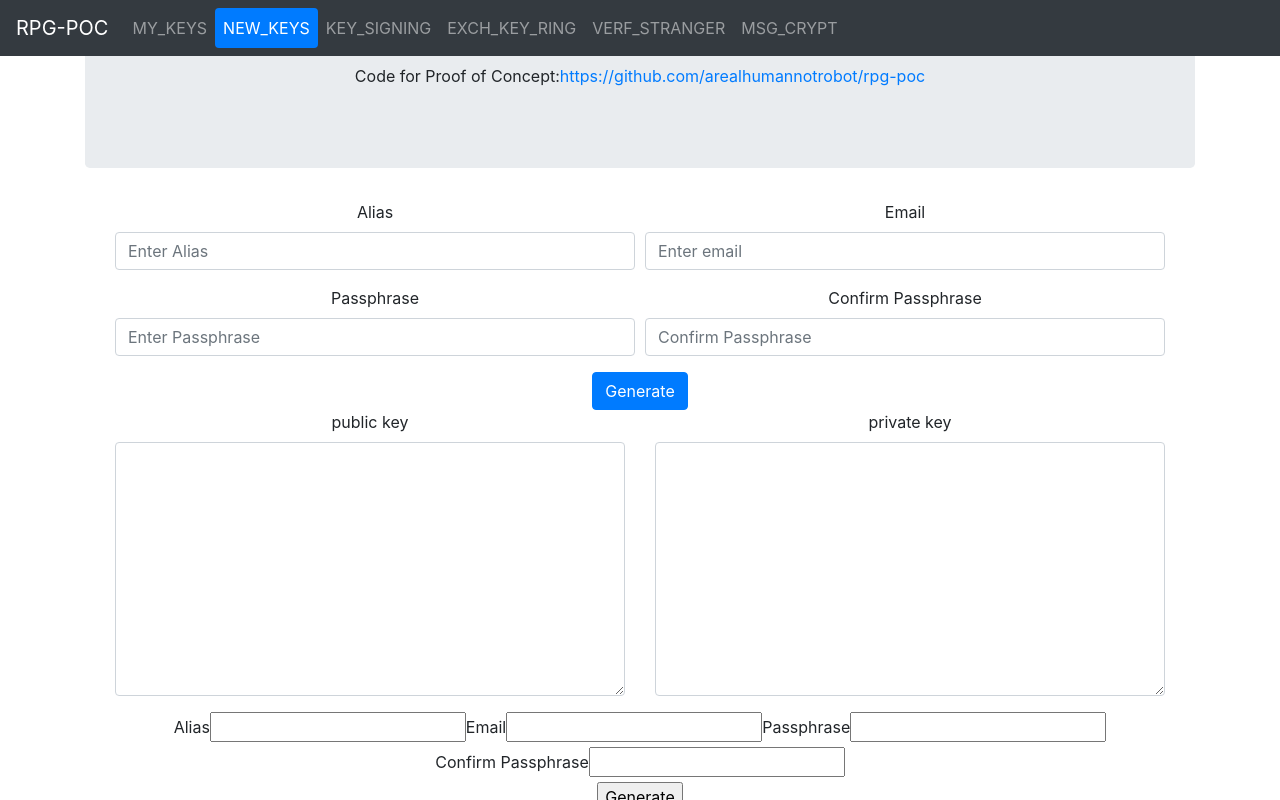
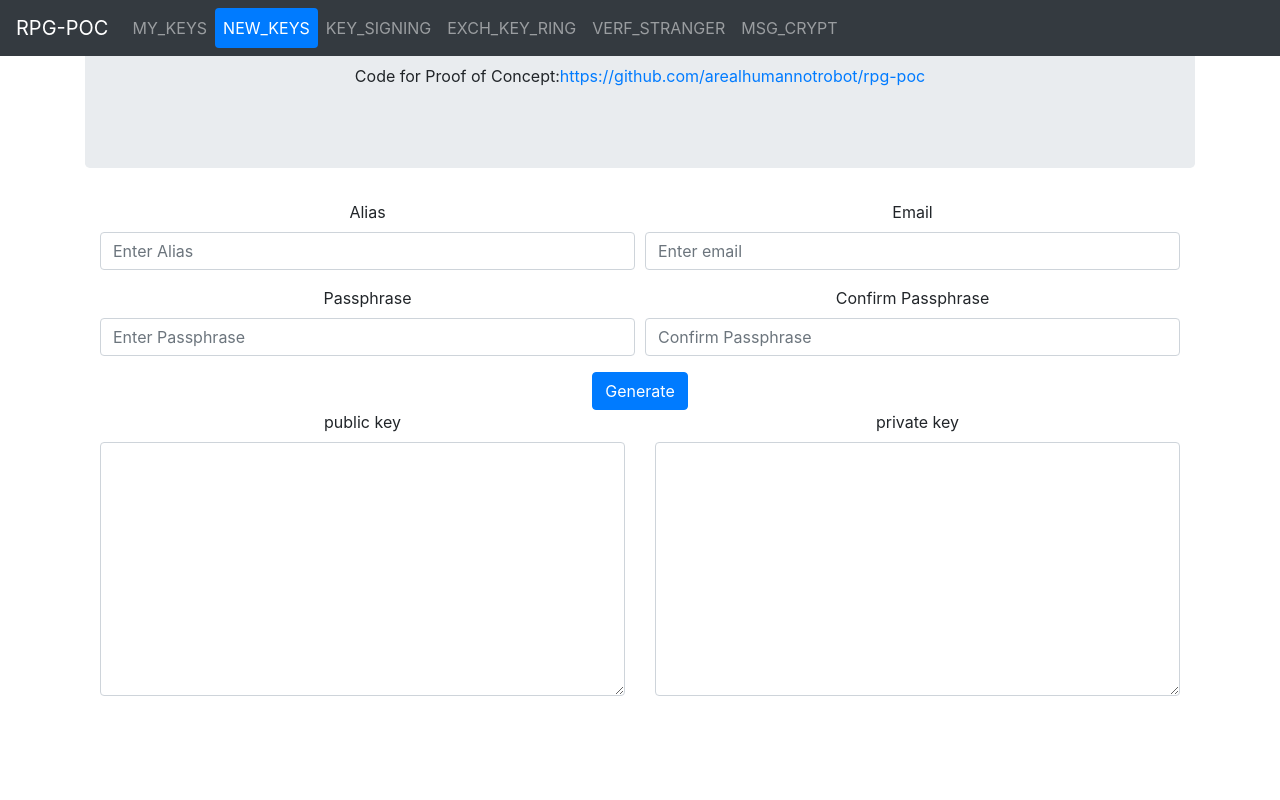
Before and after one commit to arealhumannotrobot/rpg-poc, a React (Create React App) app: page / in a window 1280 px wide. Both pictures are taken after a click on the button "NEW_KEYS". Shown: the top 800 px of the page. Built offline with nearby package versions, Linux system fonts and the light colour scheme.

Commit message:
TabNewKey WIP, validation

```diff
--- a/src/tab/TabNewKey.tsx
+++ b/src/tab/TabNewKey.tsx
@@ -6,7 +6,15 @@ import QrReader from 'react-qr-reader';
 //=====================================//
 
 import CompKeyInput from '../comp/CompKeyInput';
-import { Form, Container, Row, Col, OverlayTrigger, Tooltip, Button, FormControlProps } from 'react-bootstrap';
+import {
+  Form,
+  Container,
+  Row,
+  Col,
+  OverlayTrigger,
+  Tooltip,
+  Button,
+} from 'react-bootstrap';
 
 let refPub, refPvt, refMsg
 
@@ -26,112 +34,7 @@ const TabNewKey: React.FC = () => {
   const [showQRScan, setShowQRScan] = useState(false);
   const [qrCode, setQrCode] = useState("");
 
-  return (
-    <div className="container">
-      <Container>
-
-        {/* Input data needed for key generation */}
-        <Form
-          onSubmit={(e:React.FormEvent)=>{e.preventDefault(); console.log(`submit`); }}
-        >
-          {/* Input Identity */}
-          <Form.Row>
-            {/* Input Alias */}
-            <Col lg={6} sm={12} xs={12}>
-              <Form.Group>
-                <Form.Label>Alias</Form.Label>
-                <OverlayTrigger
-                  key={'trigger-tooltip-alias'}
-                  placement={'bottom'}
-                  trigger={'focus'}
-                  overlay={
-                    <Tooltip id={`tooltip-alias`}>
-                      <strong>Do not</strong> use real name or any identifiable nick-name for this application.
-                      Use a pseudonym or alias instead.
-                    </Tooltip>
-                  }
-                >
-                  <Form.Control
-                    type="text"
-                    placeholder="Enter Alias"
-                    required
-                    // onChange={(v)=>{setAlias(v.target.value)}}
-                    onChange={(v:React.ChangeEvent<HTMLInputElement>)=>{console.log(v.target.value)}}
-                  />
-                </OverlayTrigger>
-              </Form.Group>
-            </Col>
-            {/* Input Email */}
-            <Col>
-              <Form.Group>
-                <Form.Label>Email</Form.Label>
-                <OverlayTrigger
-                  key={'trigger-tooltip-email'}
-                  placement={'bottom'}
-                  trigger={'focus'}
-                  overlay={
-                    <Tooltip id={`tooltip-email`}>
-                      <strong>Do not</strong> use your personal email address. In fact, it doesn't even have to be an actual address.
-                    </Tooltip>
-                  }
-                >
-                  <Form.Control type="email" placeholder="Enter email" required/>
-                </OverlayTrigger>
-              </Form.Group>
-            </Col>
-          </Form.Row>
-          {/* Input Passphrase */}
-          <Form.Row>
-            {/* Input Passphrase */}
-            <Col lg={6} sm={12} xs={12}>
-              <Form.Group>
-                <Form.Label>Passphrase</Form.Label>
-                <Form.Control type="password" placeholder="Enter Passphrase" required/>
-              </Form.Group>
-            </Col>
-            {/* Input Passphrase */}
-            <Col>
-              <Form.Group>
-                <Form.Label>Confirm Passphrase</Form.Label>
-                <Form.Control type="password" placeholder="Confirm Passphrase" required/>
-              </Form.Group>
-            </Col>
-          </Form.Row>
-          <Button type="submit">{`Generate`}</Button>
-        </Form>
-
-
-        <Row>
-          <Col lg={6} sm={12} xs={12}>
-            <CompKeyInput
-              label={"public key"}
-              name={"public_key"}
-              id={"public_key"}
-              value={pubVal}
-            />
-          </Col>
-          <Col>
-            <CompKeyInput
-              label={"private key"}
-              name={"private_key"}
-              id={"private_key"}
-              value={pvtVal}
-            />
-          </Col>
-        </Row>
-      </Container>
-      <div>
-        <label htmlFor="alias">Alias</label>
-        <input type="text" name="alias" id="alias" onChange={(v)=>{setAlias(v.target.value)}}/>
-        <label htmlFor="email">Email</label>
-        <input type="text" name="email" id="email" onChange={(v)=>{setEmail(v.target.value)}}/>
-        <label htmlFor="passphrase">Passphrase</label>
-        <input type="password" name="passphrase" id="passphrase" onChange={(v)=>{setPassphrase(v.target.value)}}/>
-        <label htmlFor="passconfirm">Confirm Passphrase</label>
-        <input type="password" name="passconfirm" id="passconfirm" onChange={(v)=>{setPassconfirm(v.target.value)}}/>
-      </div>
-      <div>
-        <input type="button" value="Generate" onClick={()=>{
+  const generateOnPress = ()=>{
     let errFlag=false;
     let listOfErr:JSX.Element[]=[];
     if (!alias) {
@@ -170,39 +73,125 @@ const TabNewKey: React.FC = () => {
         </div>
       )
     }
-        }}/>
-      </div>
-      <div>{keyThumb}</div>
-
-      <div>
-        <CompKeyInput
-          name={`msg`}
-          id={`msg`}
-          label={`Message`}
-        />
-      </div>
-
-      <input type="button" value="Toggle QR camera"
-        onClick={()=>{
-          setShowQRScan(!showQRScan);
-        }}
-      />
-
-      {
-        showQRScan?
-        <div>
-          <div>{qrCode}</div>
-          <QrReader
-            onScan={(data)=>{console.log(data); if (data) setQrCode(data); }}
-            onError={(err)=>console.log(err)}
-            style={{width:400, height:400}}
-          />
-        </div>
-        :
-        null
   }
 
-    </div>
+  return (
+    <Container>
+
+      {/* Input data needed for key generation */}
+      <Form
+        onSubmit={(e:React.FormEvent)=>{
+          e.preventDefault();
+          if (passconfirm===passphrase){
+            console.log(`submit`);
+          }
+        }}
+      >
+        {/* Input Identity */}
+        <Form.Row>
+          {/* Input Alias */}
+          <Col lg={6} sm={12} xs={12}>
+            <Form.Group>
+              <Form.Label>Alias</Form.Label>
+              <OverlayTrigger
+                key={'trigger-tooltip-alias'}
+                placement={'bottom'}
+                trigger={'focus'}
+                overlay={
+                  <Tooltip id={`tooltip-alias`}>
+                    <strong>Do not</strong> use real name or any identifiable nick-name for this application.
+                    Use a pseudonym or alias instead.
+                  </Tooltip>
+                }
+              >
+                <Form.Control
+                  type="text"
+                  placeholder="Enter Alias"
+                  required
+                  // onChange={(v)=>{setAlias(v.target.value)}}
+                  onChange={(v:React.ChangeEvent<HTMLInputElement>)=>{setAlias(v.target.value)}}
+                />
+              </OverlayTrigger>
+            </Form.Group>
+          </Col>
+          {/* Input Email */}
+          <Col>
+            <Form.Group>
+              <Form.Label>Email</Form.Label>
+              <OverlayTrigger
+                key={'trigger-tooltip-email'}
+                placement={'bottom'}
+                trigger={'focus'}
+                overlay={
+                  <Tooltip id={`tooltip-email`}>
+                    <strong>Do not</strong> use your personal email address.
+                    In fact, it doesn't even have to be an actual address.
+                  </Tooltip>
+                }
+              >
+                <Form.Control
+                  type="email"
+                  placeholder="Enter email"
+                  required
+                  onChange={(v:React.ChangeEvent<HTMLInputElement>)=>{setEmail(v.target.value)}}
+                />
+              </OverlayTrigger>
+            </Form.Group>
+          </Col>
+        </Form.Row>
+        {/* Input Passphrase */}
+        <Form.Row>
+          {/* Input Passphrase */}
+          <Col lg={6} sm={12} xs={12}>
+            <Form.Group>
+              <Form.Label>Passphrase</Form.Label>
+              <Form.Control
+                type="password"
+                placeholder="Enter Passphrase"
+                required
+                onChange={(v:React.ChangeEvent<HTMLInputElement>)=>{setPassphrase(v.target.value)}}
+              />
+            </Form.Group>
+          </Col>
+          {/* Confirm Passphrase */}
+          <Col>
+            <Form.Group>
+              <Form.Label>Confirm Passphrase</Form.Label>
+              <Form.Control
+                type="password"
+                placeholder="Confirm Passphrase"
+                required
+                isInvalid={passconfirm!==passphrase}
+                onChange={(v:React.ChangeEvent<HTMLInputElement>)=>{setPassconfirm(v.target.value)}}
+                onInvalid={(e:any)=>{e.target.setCustomValidity("Passphrase mismatch!")}}
+              />
+            </Form.Group>
+          </Col>
+        </Form.Row>
+        <Button type="submit">{`Generate`}</Button>
+      </Form>
+
+
+      <Row>
+        <Col lg={6} sm={12} xs={12}>
+          <CompKeyInput
+            label={"public key"}
+            name={"public_key"}
+            id={"public_key"}
+            value={pubVal}
+          />
+        </Col>
+        <Col>
+          <CompKeyInput
+            label={"private key"}
+            name={"private_key"}
+            id={"private_key"}
+            value={pvtVal}
+          />
+        </Col>
+      </Row>
+      <div>{keyThumb}</div>
+    </Container>
   );
 }
 
```
Lines whose indentation alone changed are shown as unchanged.
